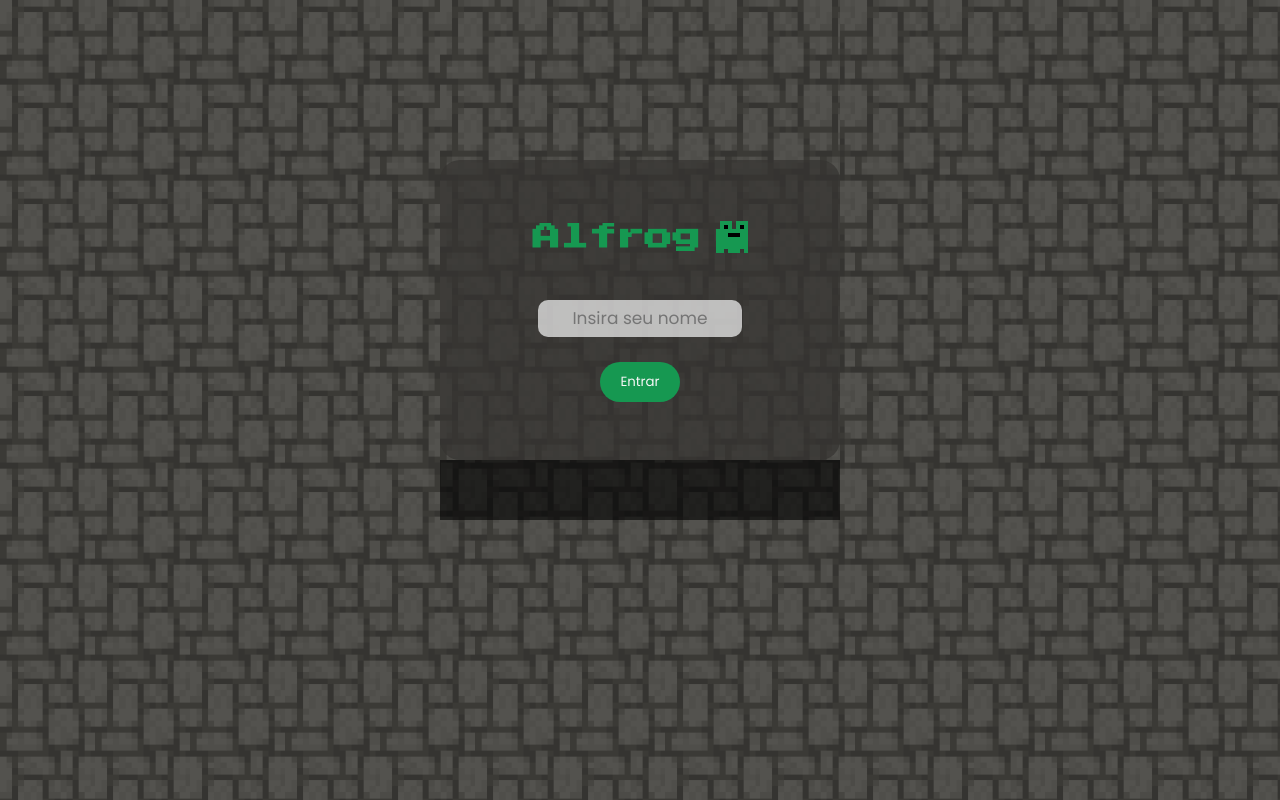
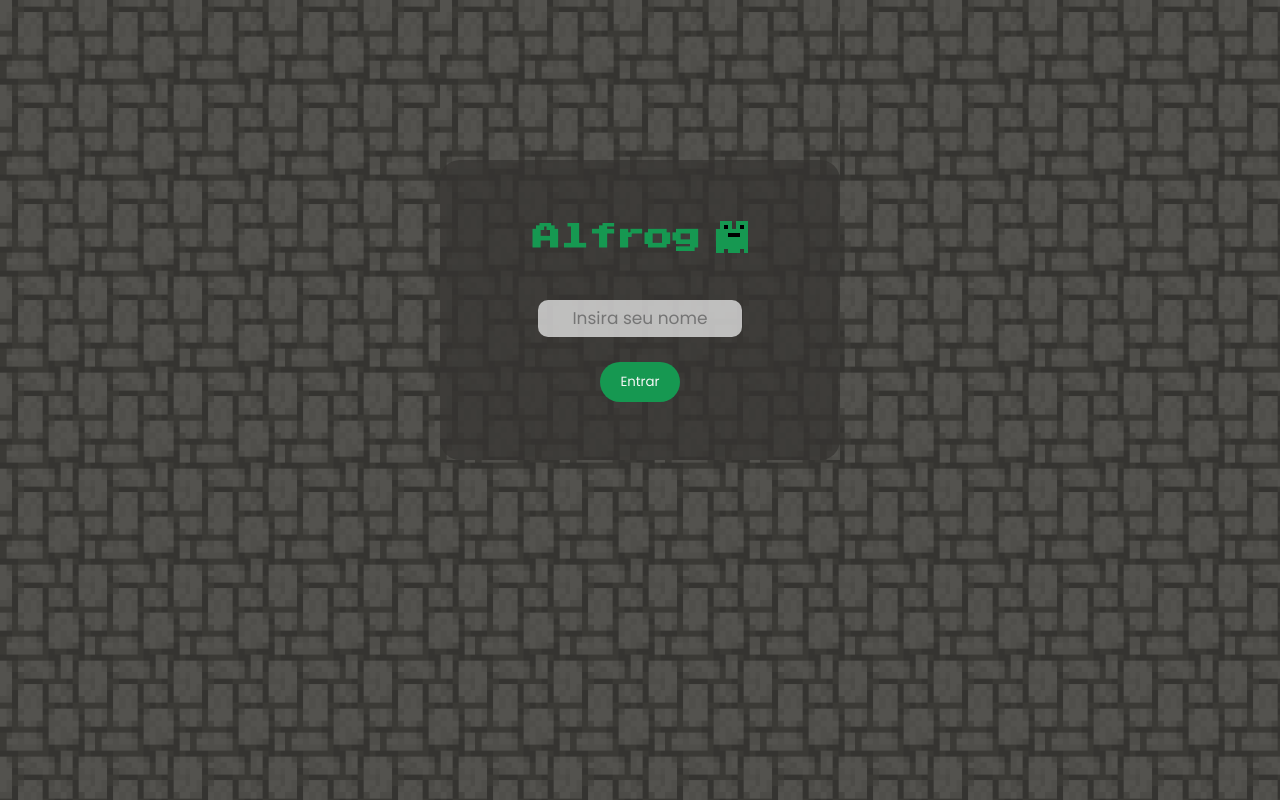
Before and after one commit to Layssaa/new-game, a website built with webpack: page public/index.html in a window 1280 px wide. Built offline with nearby package versions, Linux system fonts and the light colour scheme; no server answers.

Commit message:
fix: delete nameboard from html (#46)
* delete: delete nameboard div

* delete: delete nameboard style

* delete: delete nameboard const from script

```diff
--- a/public/index.html
+++ b/public/index.html
@@ -14,7 +14,6 @@
 
     <div id="main">
       <div id="root"></div>
-      <div id="nameboard"></div>
     </div>
   </body>
 </html>
--- a/public/src/scripts/runMazeIsa.js
+++ b/public/src/scripts/runMazeIsa.js
@@ -51,14 +51,6 @@ function readPaths(response) {
 
     const receivedId = res.id;
 
-    const nameBoard = document.getElementById("nameboard");
-
-    nameBoard.innerHTML = ` `;
-
-    res.msg.users.forEach((name) => {
-      nameBoard.innerHTML += `<p>(${name})</p>`;
-    });
-
     localStorage.setItem("id", receivedId);
     localStorage.setItem("nickname", res.name);
     game.setInfoPlayer({
--- a/public/src/styles/style.css
+++ b/public/src/styles/style.css
@@ -157,15 +157,3 @@ body {
   justify-content: center;
   flex-direction: column;
 }
-
-#nameboard {
-  color: white;
-  background:rgba(0,0,0,0.6);
-  display: flex;
-  width: 100%;
-  justify-content: space-around;
-  flex-wrap: wrap;
-  align-items: center;
-  padding: 30px;
-  font-family: 'Courier New', monospace;
-}
```
